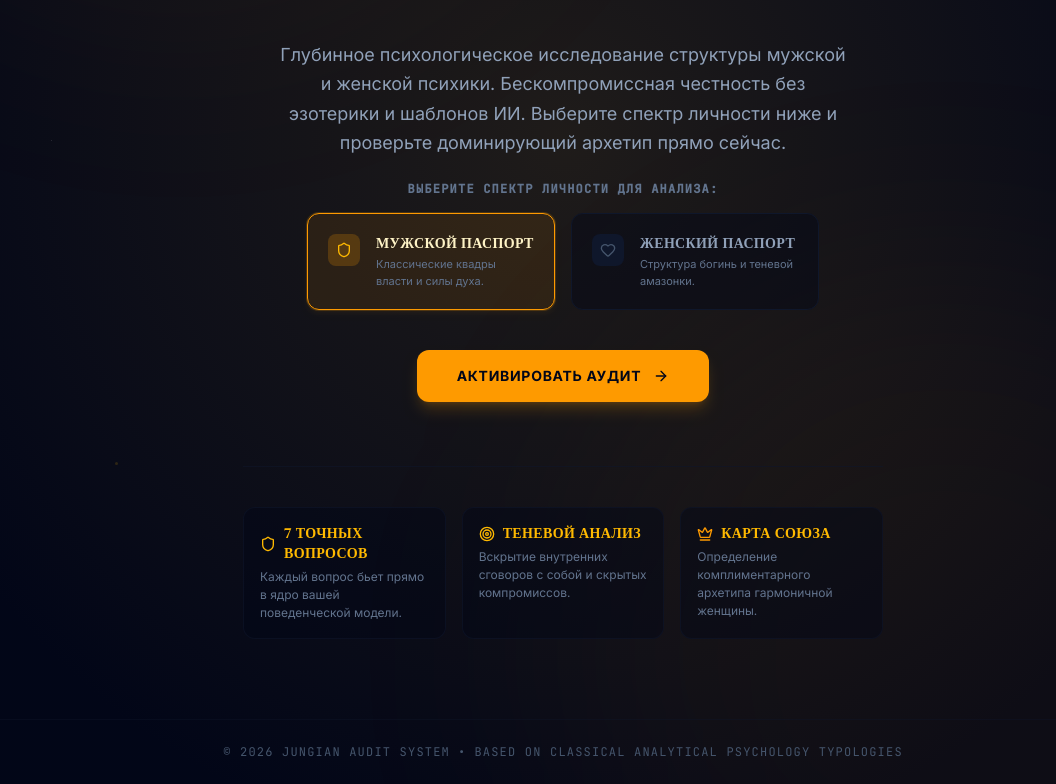
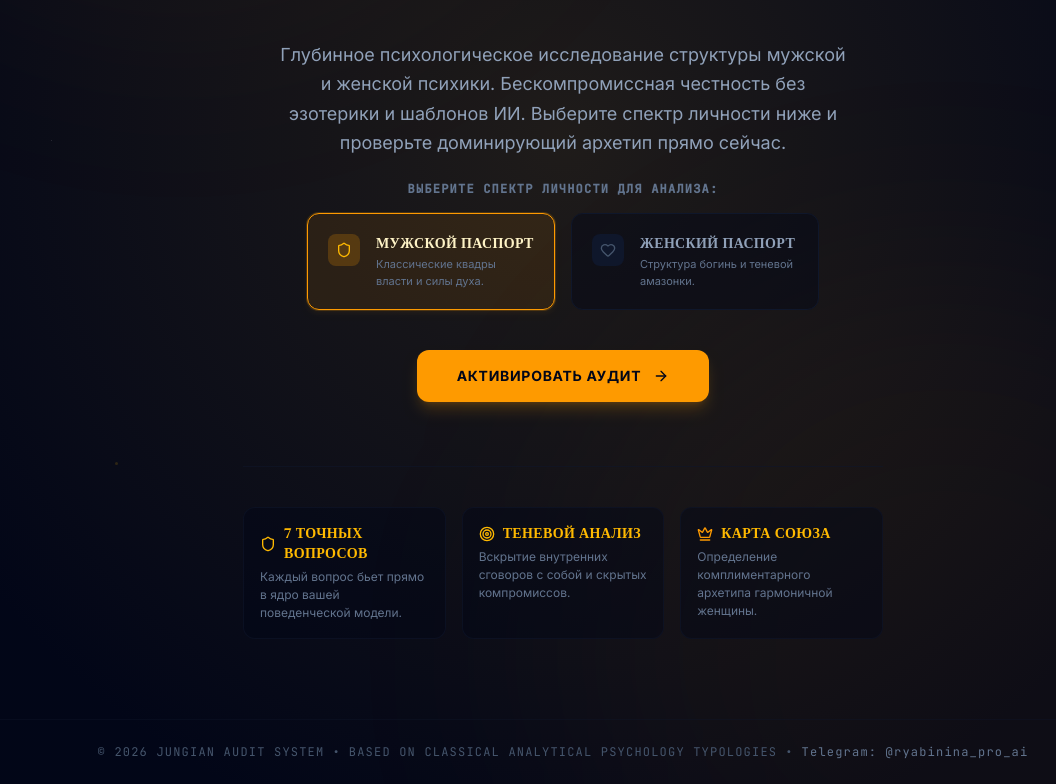
Before and after one commit to a-alsufyev/carl-yung, a React (Vite) app: page / in a window 1280 px wide. Shown: the part 505-1289 px from the top of the page, without its empty margins (77-1133 px from the left). Built offline with nearby package versions, Linux system fonts and the light colour scheme.

Commit message:
feat(footer): add telegram contact link to footer
Include a clickable Telegram link in the footer to facilitate contact, with theme-based hover colors for improved UX.

```diff
--- a/src/App.tsx
+++ b/src/App.tsx
@@ -977,10 +977,23 @@ export default function App() {
       </main>
 
       {/* Footer credits lines */}
-      <footer className="w-full text-center py-6 border-t border-slate-900/40 text-[10px] sm:text-xs font-mono text-slate-600 z-10 uppercase tracking-widest flex flex-col sm:flex-row justify-center items-center gap-2">
+      <footer className="w-full text-center py-6 border-t border-slate-900/40 text-[10px] sm:text-xs font-mono text-slate-600 z-10 uppercase tracking-widest flex flex-col sm:flex-row justify-center items-center gap-2 px-4">
         <span>© 2026 Jungian Audit System</span>
         <span className="hidden sm:inline">•</span>
         <span>Based on Classical Analytical Psychology Typologies</span>
+        <span className="hidden sm:inline">•</span>
+        <a
+          href="https://t.me/ryabinina_pro_ai"
+          target="_blank"
+          rel="noopener noreferrer"
+          className={`transition-colors duration-150 normal-case flex items-center gap-1 ${
+            isFemale
+              ? "text-slate-500 hover:text-rose-400"
+              : "text-slate-500 hover:text-amber-500"
+          }`}
+        >
+          Telegram: @ryabinina_pro_ai
+        </a>
       </footer>
 
     </div>
```
